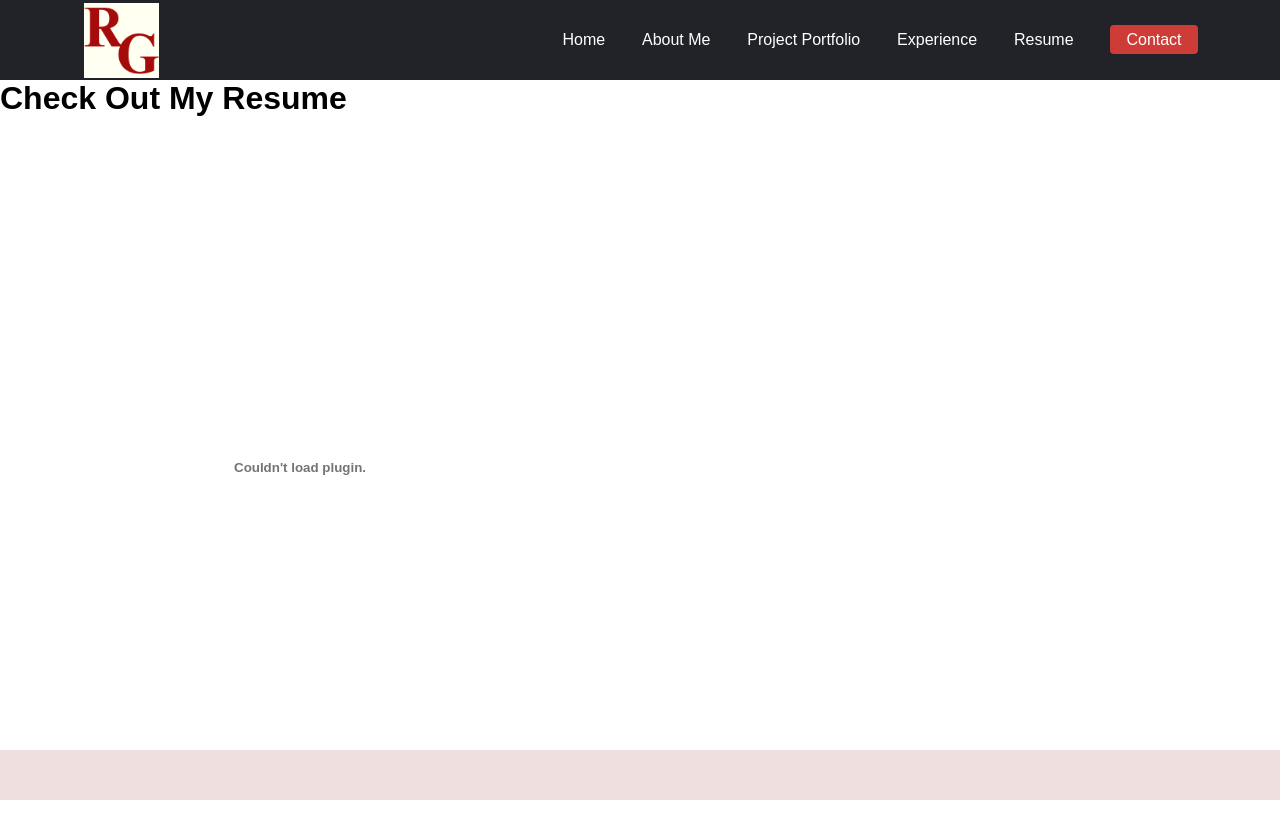
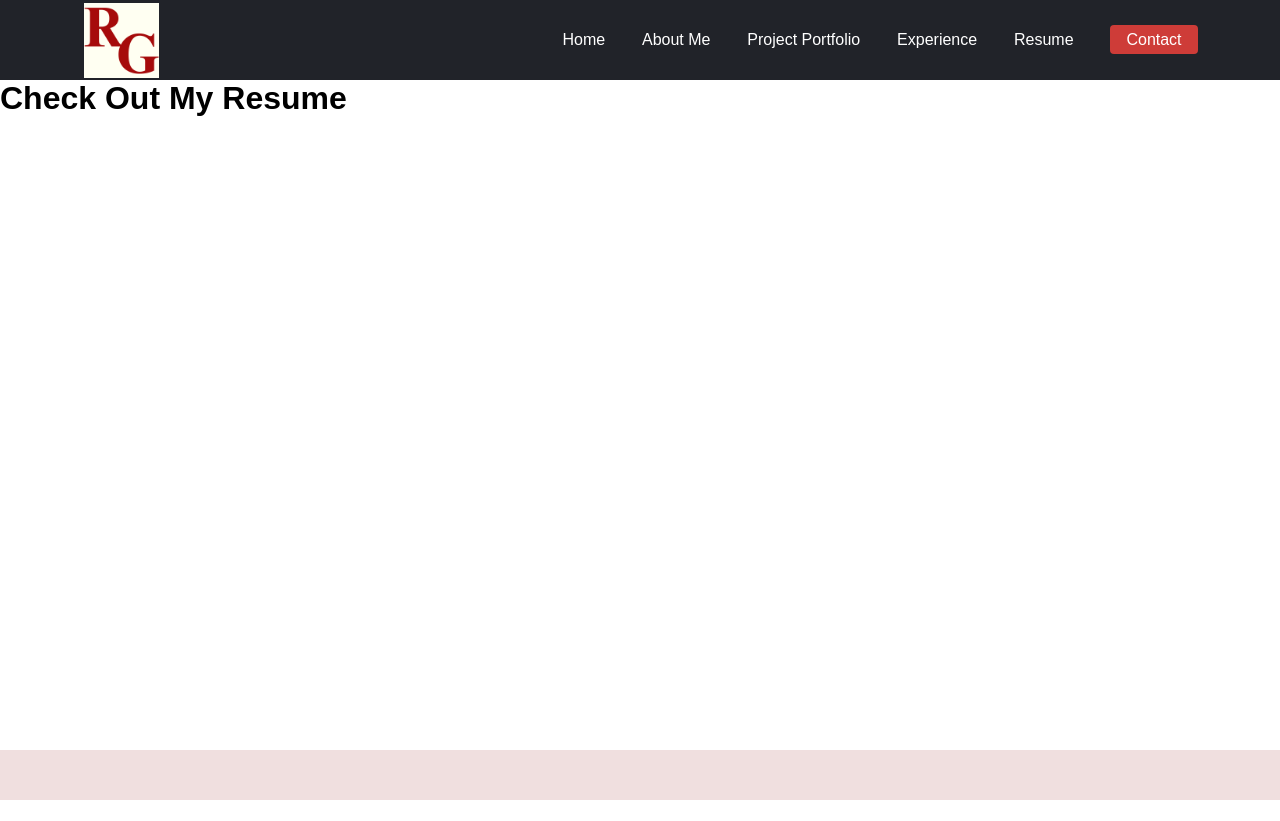
Before and after one commit to rudra-goel/rgo3l.dev, a React (Create React App) app in the folder rgo3l.dev/: page /resume in a window 1280 px wide. After the commit the page ends 800 px from the top, so only its background shows below. Built offline with nearby package versions, Linux system fonts and the light colour scheme.

Commit message:
edit git history

```diff
--- a/package.json
+++ b/package.json
@@ -3,6 +3,7 @@
   "version": "1.0.0",
   "description": "Webiste Portfolio made using React.js and Google Firebase",
   "main": "index.js",
+  "proxy": "http://localhost:3000",
   "scripts": {
     "test": "echo \"Error: no test specified\" && exit 1"
   },
@@ -12,4 +13,5 @@
     "firebase": "^10.5.2",
     "nodemailer": "^6.9.7"
   }
+
 }
--- a/rgo3l.dev/package.json
+++ b/rgo3l.dev/package.json
@@ -2,6 +2,7 @@
   "name": "rgo3l.dev",
   "version": "0.1.0",
   "private": true,
+  "proxy": "http://localhost:3000",
   "dependencies": {
     "@testing-library/jest-dom": "^5.17.0",
     "@testing-library/react": "^13.4.0",
@@ -12,6 +13,7 @@
     "react-scripts": "^5.0.1",
     "web-vitals": "^2.1.4"
   },
+
   "scripts": {
     "start": "react-scripts start",
     "build": "react-scripts build",
--- a/rgo3l.dev/src/components/Navbar.css
+++ b/rgo3l.dev/src/components/Navbar.css
@@ -81,7 +81,7 @@
   background: var(--white);
 }
 
-@media screen and (max-width:768px) {
+@media screen and (max-width:1052px) {
   .nav-container{
     position: relative;
   }
--- a/rgo3l.dev/src/components/Navbar.js
+++ b/rgo3l.dev/src/components/Navbar.js
@@ -5,11 +5,6 @@ export default function Navbar() {
 
   const [hamburgerIconState, setHamburgerIconState] = useState(false)
   const [menuLinksState, setMenuLinksState] = useState(false)
-  let page = window.location.href;
-  page = page.split("/")
-  page = page[page.length-1]
-
-
 
   const mobileNav = () => {
     setHamburgerIconState(!hamburgerIconState)
--- a/rgo3l.dev/src/pages/Resume.js
+++ b/rgo3l.dev/src/pages/Resume.js
@@ -7,15 +7,9 @@ export default function Resume() {
         <Navbar />
         <div className="resumeContainer">
           <h1 className="resume-header">Check Out My Resume</h1>
-          <object
-            type="application/pdf"
-            width="600"
-            height="700"
-            data="/End of Semester Report.pdf"
-           >
 
 
-          </object>
+
         </div>
     </div>
   )
```
Also changed, not shown: 2 other files (tests, documents, lock files or other folders).
